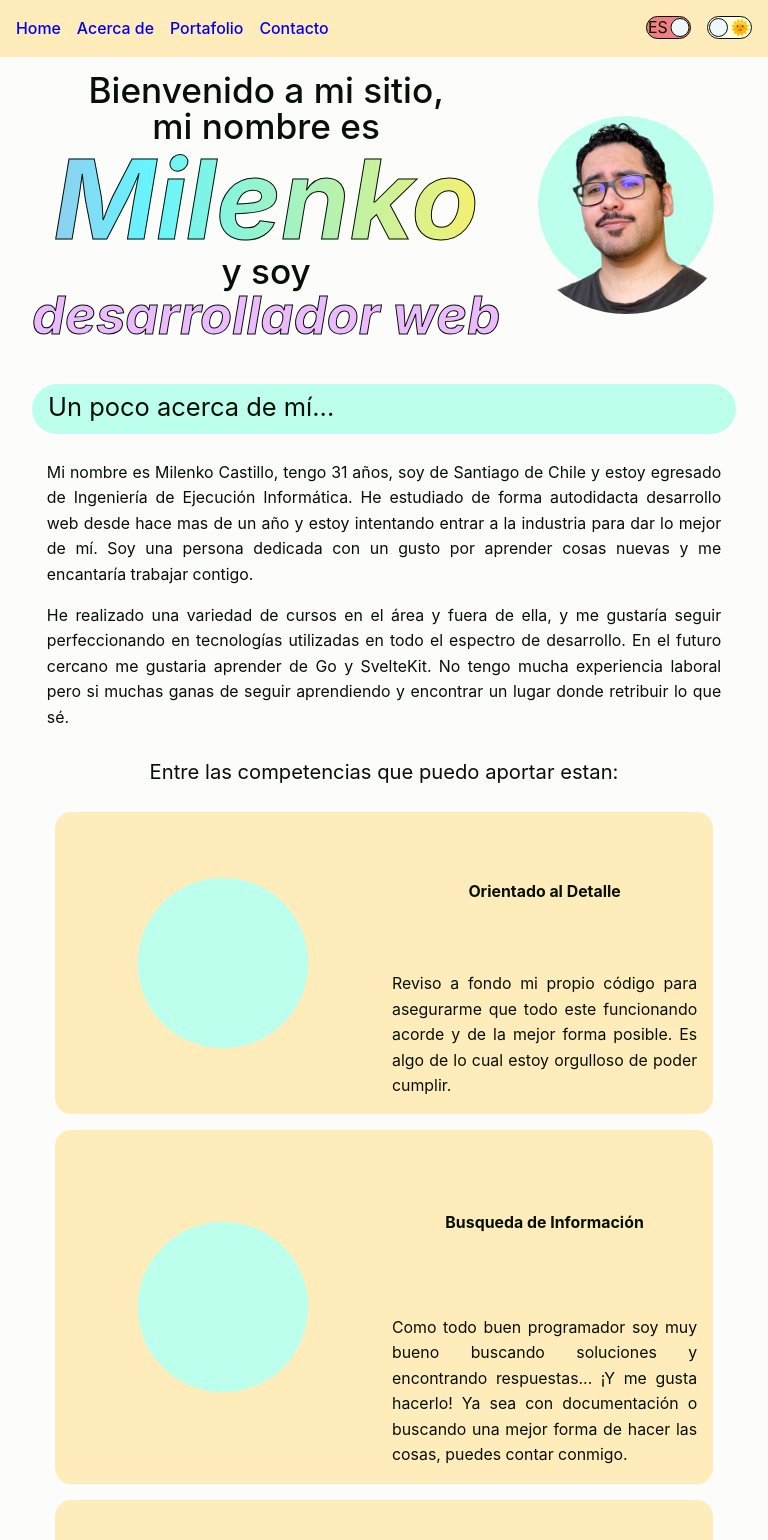
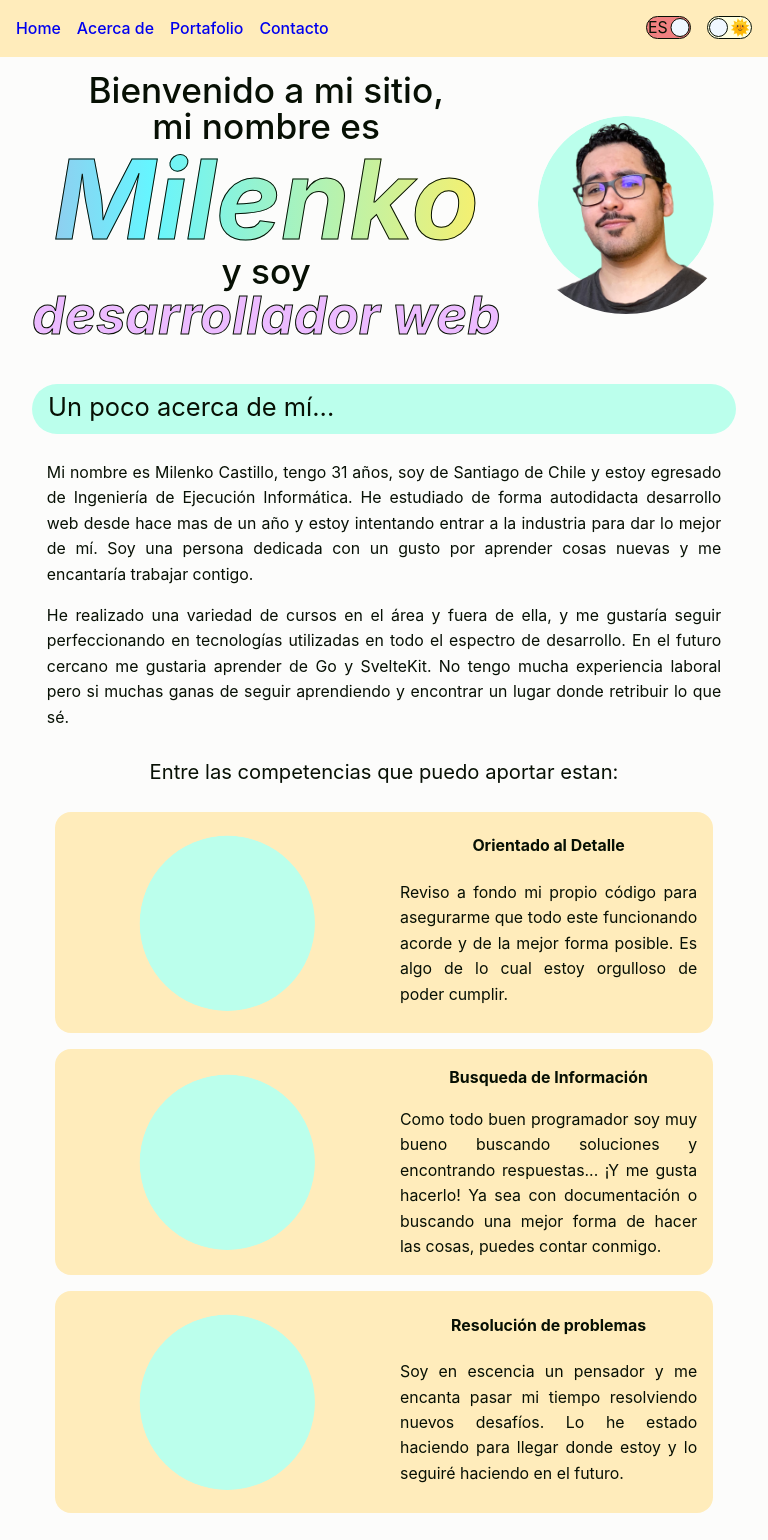
Before and after one commit to stixbunny/portfolio, a Vue app: page / in a window 768 px wide. Shown: the top 1540 px of the page. Built offline with nearby package versions, Linux system fonts and the light colour scheme; some icons are missing.

Commit message:
mid size fix

```diff
--- a/src/components/sections/AboutSection.vue
+++ b/src/components/sections/AboutSection.vue
@@ -125,8 +125,8 @@
 @media (min-width: 35em) and (max-width: 50em) {
   li {
     display: grid;
-    grid-template-columns: 1fr 1fr;
-    grid-template-rows: 1fr 1fr;
+    grid-template-columns: 50% auto;
+    grid-template-rows: auto auto;
     grid-template-areas:
       'left right-up'
       'left right-down';
```
